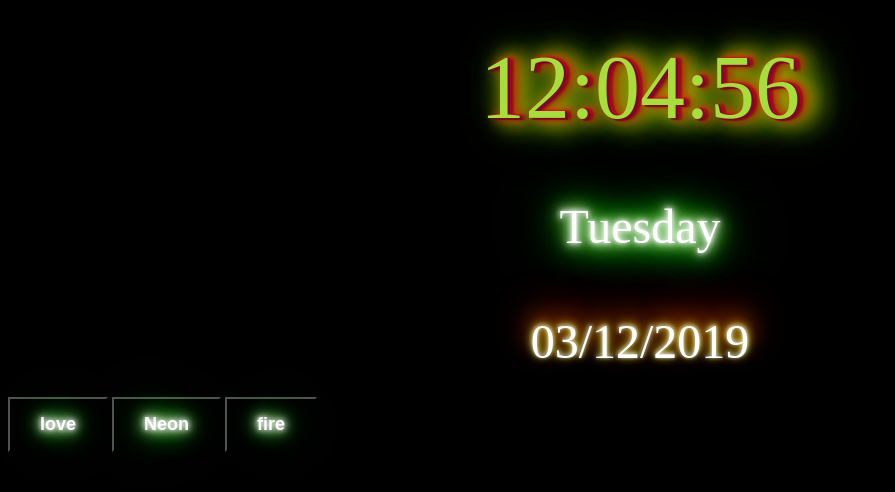
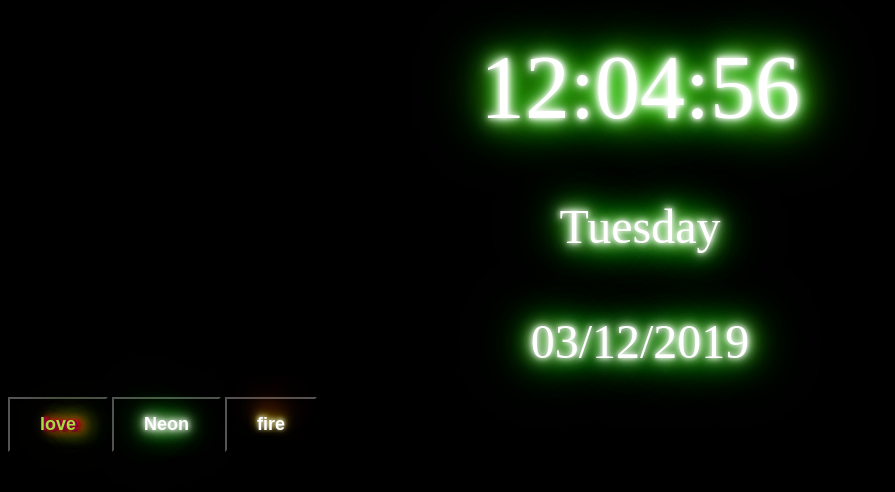
Before and after one commit to ofekbytes/clock, a plain HTML site: page index.html in a window 1280 px wide. Shown: the whole page, without its empty margins (0-895 px from the left). Drawn offline with Linux system fonts and the light colour scheme.

Commit message:
Update index.html

```diff
--- a/index.html
+++ b/index.html
@@ -12,15 +12,15 @@
 <body>
 
     Test
-    <div class="love clockSize" id="getHour">--:--:--</div>
+    <div class="neon clockSize" id="getHour">--:--:--</div>
     <div class="neon daySize" id="getDay">-dow-</div>
-    <div class="fire dateSize" id="getDate">--/--/----</div>
+    <div class="neon dateSize" id="getDate">--/--/----</div>
 
     <br/>
     <div>
-        <button class="neon" id="btnlove">love</button>
+        <button class="love" id="btnlove">love</button>
         <button class="neon" id="btnNeon">Neon</button>
-        <button class="neon" id="btnfire">fire</button>
+        <button class="fire" id="btnfire">fire</button>
     </div>
 <script>
     window.onload = function () {
```
